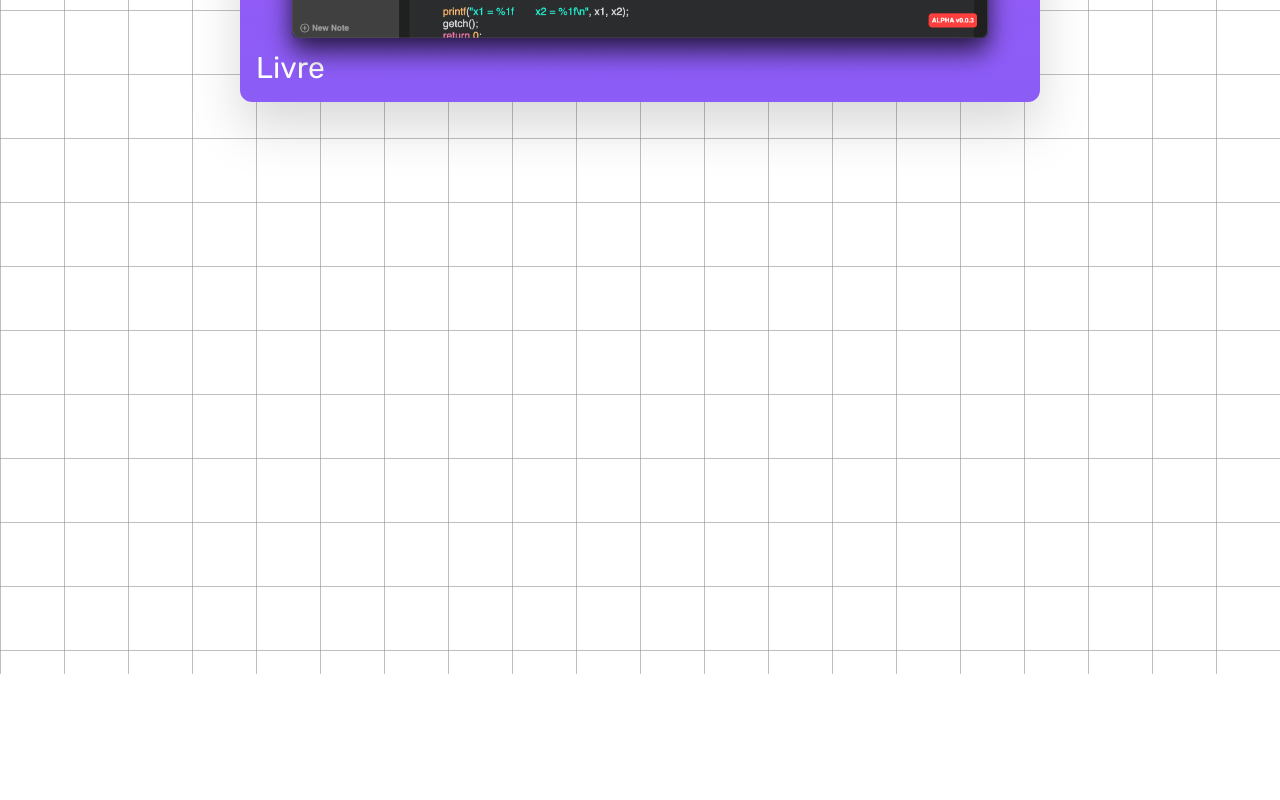
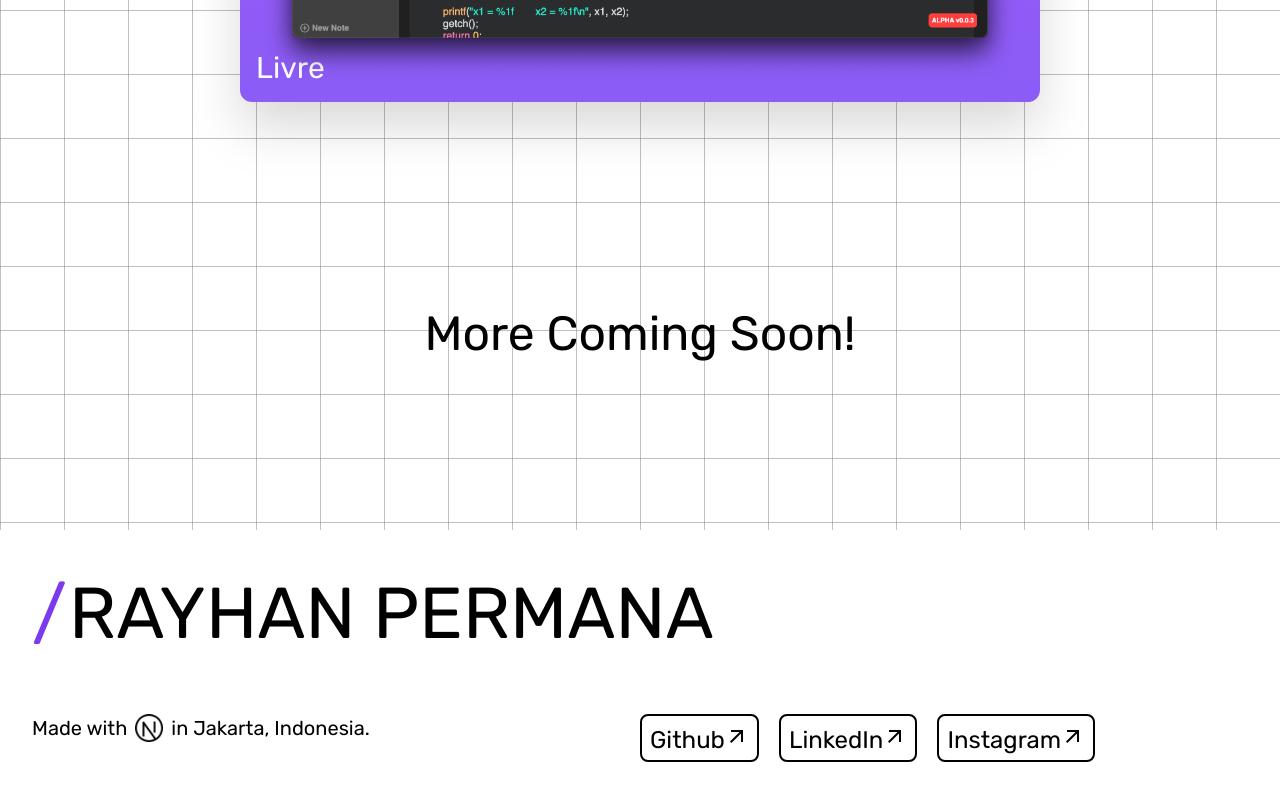
Before and after one commit to SonicRay241/my-portfolio, a Next.js app: page / in a window 1280 px wide. Shown: the part 2942-3742 px from the top of the page. Before the commit the page ends 3616 px from the top, so only its background shows below. Built offline with nearby package versions, Linux system fonts and the light colour scheme.

Commit message:
added contacts section

```diff
--- a/app/page.tsx
+++ b/app/page.tsx
@@ -11,6 +11,7 @@ import LoadingBar from "@/components/LoadingBar";
 import ProjectDescription from "@/components/ProjectDescription";
 import { TNavChild, TProjectData } from "@/libs/types";
 import NavBar from "@/components/NavBar";
+import Contacts from "@/components/Contacts";
 
 type T2dCoord = {
   x: number
@@ -39,6 +40,7 @@ const Page = () => {
 
   const aboutRef = useRef<HTMLDivElement>(null)
   const projectsRef = useRef<HTMLDivElement>(null)
+  const contactsRef = useRef<HTMLDivElement>(null)
 
   const navbarData: TNavChild[] = [
     {
@@ -48,6 +50,10 @@ const Page = () => {
     {
       title: "Projects",
       ref: projectsRef
+    },
+    {
+      title: "Contacts",
+      ref: contactsRef
     }
   ]
 
@@ -212,6 +218,12 @@ const Page = () => {
                 descriptionCallback={handleDescription}
                 />
             </div>
+            <div ref={contactsRef}>
+              <Contacts
+                mouseEnterHandler={cursorChange}
+                mouseLeaveHandler={defaultCursor}
+              />
+            </div>
           </div>
         </motion.div>
       </main>
--- a/components/About/index.tsx
+++ b/components/About/index.tsx
@@ -132,7 +132,7 @@ const About: FC<{
                         <br/><br/>Whether it&apos;s crafting intuitive user interfaces, architecting robust backend systems, or fine-tuning
                         performance, I thrive on the challenges and rewards that each endeavor brings. Currently, I&apos;m
                         diligently pursuing my academic aspirations while immersing myself in real-world experiences as a valued
-                        member of <a href="http://ict.binus.edu/" className="text-red-500 hover:underline">BINUS IT Division</a>.
+                        member of <a href="http://ict.binus.edu/" className="text-violet-600 hover:underline">BINUS IT Division</a>.
                         Here, amidst dynamic projects and alongside talented peers, I contribute my expertise to push boundaries and
                         achieve collective goals.
                         {/* I&apos;m a */}
--- /dev/null
+++ b/components/ContactLinks/index.tsx
@@ -0,0 +1,58 @@
+"use client"
+
+import { Variants, motion } from "framer-motion"
+import { FC, useState } from "react"
+import { Property } from "csstype"
+import { ArrowOutward } from "@mui/icons-material"
+import { TContactData } from "@/libs/types"
+
+const ContactLinks: FC<{
+    contactData: TContactData,
+    mouseEnterHandler: (size: number, color: Property.BackgroundColor, blendMode?: Property.MixBlendMode) => void,
+    mouseLeaveHandler: () => void,
+}> = (props) => {
+    const [bgColor, setBgColor] = useState<Property.BackgroundColor>("white")
+    const [textColor, setTextColor] = useState<Property.Color>("black")
+
+    const variants: Variants = {
+        button: {
+            backgroundColor: bgColor,
+            color: textColor,
+        }
+    }
+
+    const onDownHandler = () => {
+        setBgColor("black")
+        setTextColor("white")
+        props.mouseEnterHandler(100, "white")
+    }
+
+    const onUpHandler = () => {
+        setBgColor("white")
+        setTextColor("black")
+        props.mouseEnterHandler(40, "black", "normal")
+    }
+
+    return (
+        <motion.div
+            className="w-fit p-2 border-2 border-black rounded-lg"
+            variants={variants}
+            animate="button"
+            onMouseEnter={onDownHandler}
+            onMouseLeave={onUpHandler}
+        >
+            <a
+                className="w-fit"
+                href={props.contactData.url}
+                target="_blank"
+            >
+                <div className="flex h-7">
+                    <h1 className="text-2xl">{props.contactData.title}</h1>
+                    <ArrowOutward className="h-full"/>
+                </div>
+            </a>
+        </motion.div>
+    )
+}
+
+export default ContactLinks
--- a/components/Contacts/index.tsx
+++ b/components/Contacts/index.tsx
@@ -0,0 +1,77 @@
+"use client"
+
+import { FC } from "react"
+import { Property } from "csstype"
+import Image from "next/image"
+import NextIcon from "@/public/next.png"
+import ContactLinks from "@/components/ContactLinks"
+import { TContactData } from "@/libs/types"
+
+const Contacts: FC<{
+    mouseEnterHandler: (size: number, color: Property.BackgroundColor, blendMode?: Property.MixBlendMode) => void,
+    mouseLeaveHandler: () => void,
+}> = (props) => {
+    const contacts: TContactData[] =[
+        {
+            title: "Github",
+            url: "https://github.com/SonicRay241"
+        },
+        {
+            title: "LinkedIn",
+            url: "https://www.linkedin.com/in/rayhan-permana-733129292/"
+        },
+        {
+            title: "Instagram",
+            url: "https://www.instagram.com/rayy.dev?igsh=cDFyaTg5Nmd3cDVv"
+        }
+    ]
+
+    return (
+        <div className="bg-white py-12 px-8 h-96">
+            <div
+                className=""
+            >
+                <h1
+                    className="text-7xl pb-16 w-fit"
+                    onMouseEnter={()=>props.mouseEnterHandler(100, "white", "difference")}
+                    onMouseLeave={()=>props.mouseEnterHandler(40, "black", "normal")}
+                >
+                    <span className="text-violet-600">/</span>RAYHAN PERMANA
+                </h1>
+            </div>
+            <div className="flex">
+                <div className="w-full">
+                    <div
+                        className="flex flex-wrap gap-2 w-fit"
+                        onMouseEnter={()=>props.mouseEnterHandler(100, "white", "difference")}
+                        onMouseLeave={()=>props.mouseEnterHandler(40, "black", "normal")}
+                    >
+                        <h2 className="text-xl">Made with</h2>
+                        <a
+                            className="h-7 w-7 hover:cursor-pointer"
+                            href="https://nextjs.org/"
+                            target="_blank"
+                        >
+                            <Image src={NextIcon} alt="React Icon" quality={50} height={28} className=""/>
+                        </a>
+                        <h2 className="text-xl">in Jakarta, Indonesia.</h2>
+                    </div>
+                </div>
+                <div className="flex w-full gap-5">
+                    {contacts.map((c, n)=>{
+                        return (
+                            <ContactLinks
+                                contactData={c}
+                                mouseEnterHandler={props.mouseEnterHandler}
+                                mouseLeaveHandler={props.mouseLeaveHandler}
+                                key={n}
+                            />
+                        )
+                    })}
+                </div>
+            </div>
+        </div>
+    )
+}
+
+export default Contacts
--- a/components/NavBar/index.tsx
+++ b/components/NavBar/index.tsx
@@ -13,8 +13,6 @@ const Chip: FC<{
   return (
     <div
       className="p-2 rounded-md hover:cursor-pointer hover:underline"
-      onMouseEnter={()=>props.mouseEnterHandler(60, "transparent")}
-      onMouseLeave={()=>props.mouseEnterHandler(40, "black", "normal")}
       onClick={()=>props.data.ref.current?.scrollIntoView()}
     >
       <h2>
@@ -39,11 +37,13 @@ const NavBar: FC<{
 
   return (
     <motion.div
-      className="fixed rounded-2xl bg-white border border-gray-700 p-4 flex items-center flex-wrap z-30 bottom-4 left-1/2 -translate-x-1/2"
+      className="fixed rounded-2xl bg-white border border-gray-700 px-4 py-3 flex items-center flex-wrap z-30 bottom-4 left-1/2 -translate-x-1/2"
       onHoverStart={()=>setOpacity(1)}
       onHoverEnd={()=>setOpacity(0)}
       variants={variants}
       animate="hover"
+      onMouseEnter={()=>props.mouseEnterHandler(40, "transparent", "normal")}
+      onMouseLeave={()=>props.mouseEnterHandler(40, "black", "normal")}
     >
       {props.data.map((d,n)=>{
         return (
--- a/components/Projects/index.tsx
+++ b/components/Projects/index.tsx
@@ -27,7 +27,7 @@ FC<{
                 onMouseEnter={()=>props.mouseEnterHandler(40, "black", "normal")}
             >
                 <div
-                    className="overflow-hidden mb-48 mx-8 border-2 border-black rounded-xl"
+                    className="overflow-hidden mx-8 border-2 border-black rounded-xl"
                     onMouseEnter={()=>props.mouseEnterHandler(180, "white", "difference")}
                     onMouseLeave={()=>props.mouseEnterHandler(40, "black", "normal")}
                 >
@@ -43,6 +43,7 @@ FC<{
                     style={{
                         y: projectsParallax,
                         transition: "all 500ms cubic-bezier(0.165, 0.84, 0.44, 1)",
+                        translateY: 192
                     }}
                 >
                     {projectList.map((projectData, idx) => {
@@ -56,8 +57,15 @@ FC<{
                             />
                             )
                         })}
-
-
+                    <div className="flex w-full justify-center">
+                        <h1
+                            className="text-5xl"
+                            style={{
+                                transform: "translateY(96px)"
+                            }}
+                        >
+                            More Coming Soon!</h1>
+                    </div>
                 </motion.div>
                 <div
                     className="sticky flex w-fit bottom-0 pl-3 pb-3 flex-row gap-3 items-center"
```
Also changed, not shown: libs/types.ts (+8 -3 lines), public/next.png (added).
